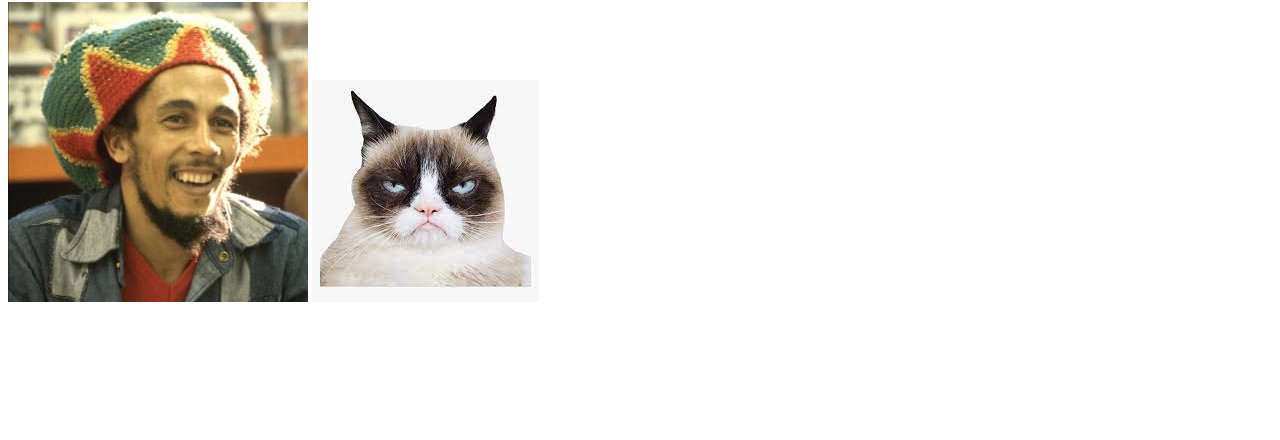
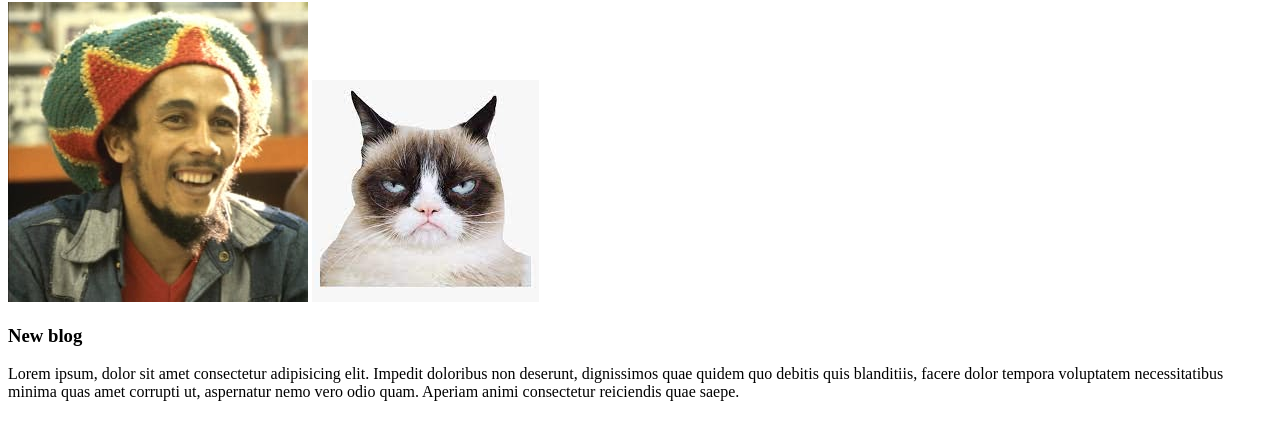
Before and after one commit to rokib97/my-third-repo, a plain HTML site: page index.html in a window 1280 px wide. Shown: the part 78-518 px from the top of the page. Drawn offline with Linux system fonts and the light colour scheme.

Commit message:
new blog addeded

```diff
--- a/index.html
+++ b/index.html
@@ -10,5 +10,9 @@
     <h1>Github is cool to learn and keep learning.</h1>
     <img src="bob.jpg" alt="">
     <img src="three.jpg" alt="">
+    <div>
+        <h3>New blog</h3>
+        <p>Lorem ipsum, dolor sit amet consectetur adipisicing elit. Impedit doloribus non deserunt, dignissimos quae quidem quo debitis quis blanditiis, facere dolor tempora voluptatem necessitatibus minima quas amet corrupti ut, aspernatur nemo vero odio quam. Aperiam animi consectetur reiciendis quae saepe.</p>
+    </div>
 </body>
 </html>
```
